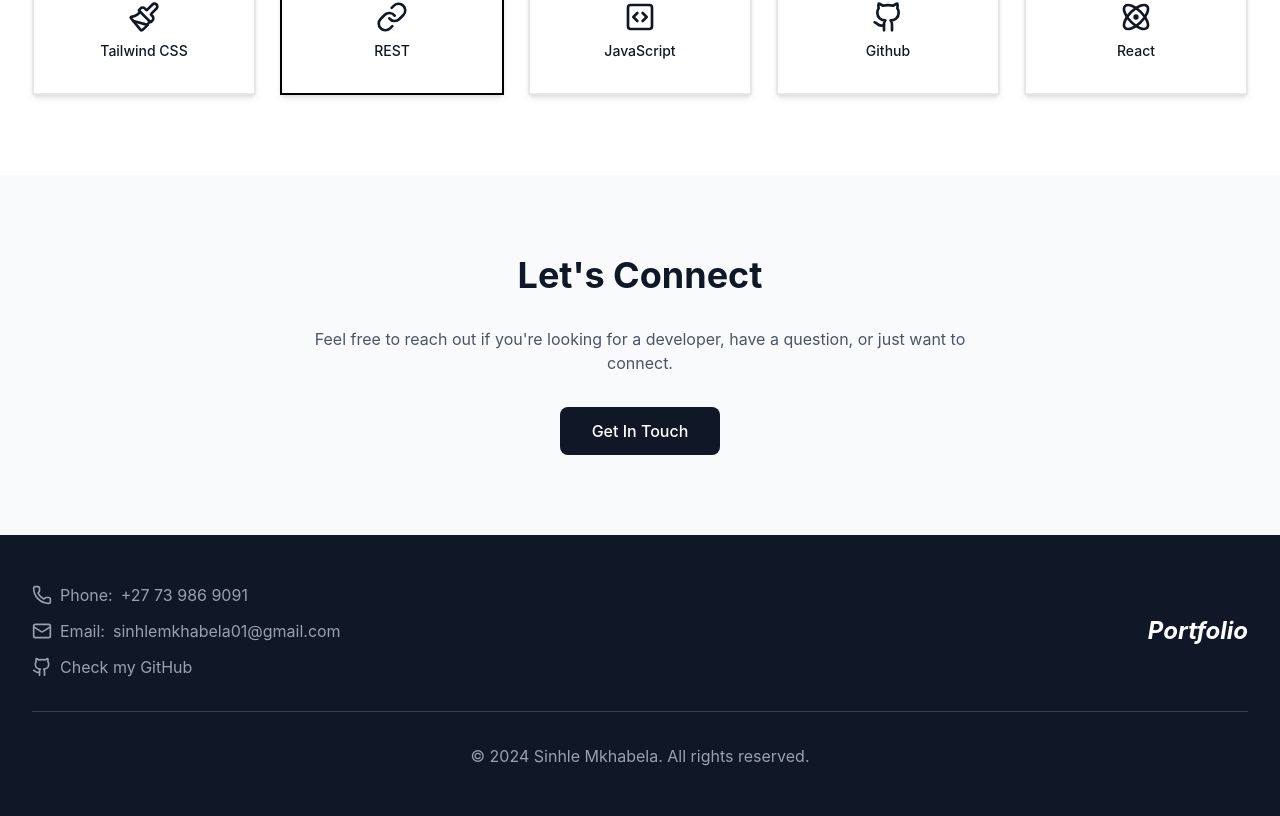
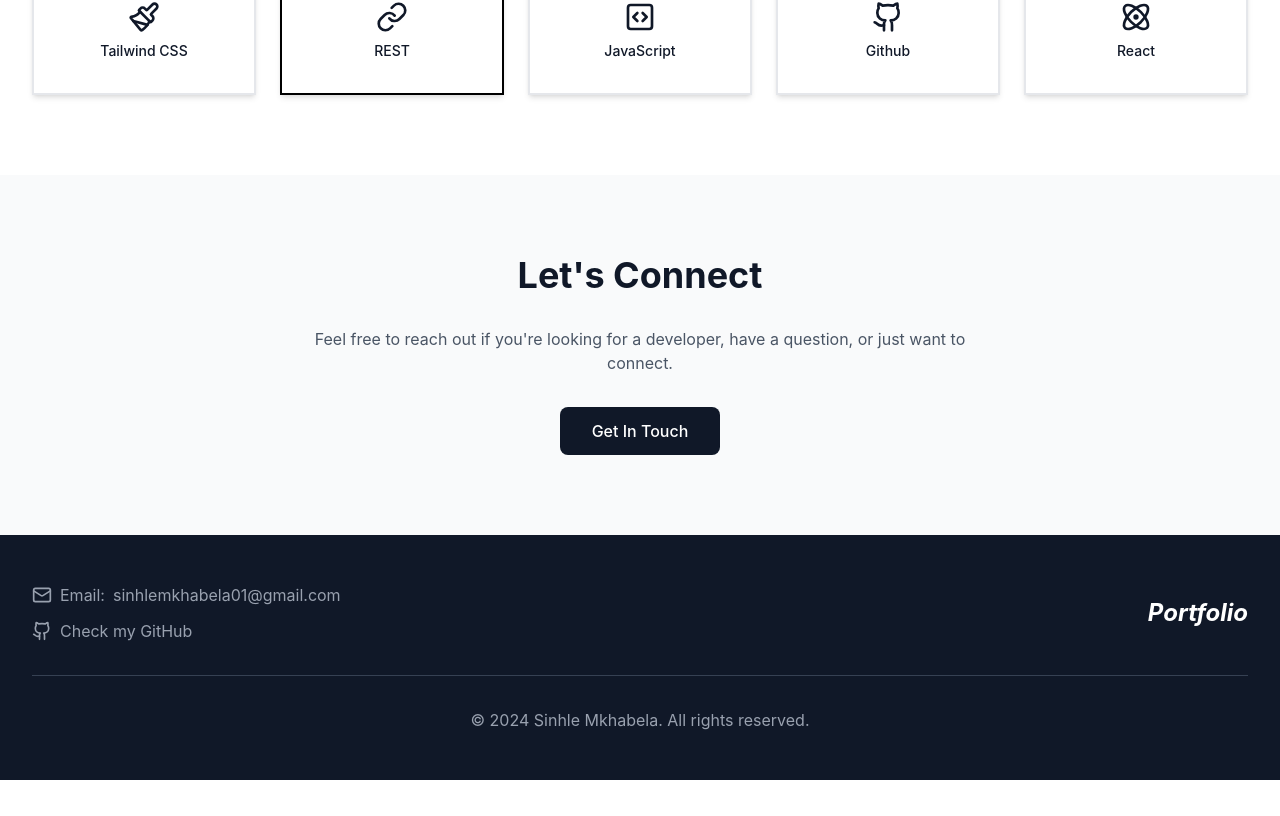
Before and after one commit to SinhleM/portfolio, a React (Vite) app: page / in a window 1280 px wide. Shown: the part 1919-2735 px from the top of the page. After the commit the page ends 2699 px from the top, so only its background shows below. Built offline with nearby package versions, Linux system fonts and the light colour scheme; the HTML template or start-up script is replaced by a standard one.

Commit message:
README.md

```diff
--- a/index.html
+++ b/index.html
@@ -4,7 +4,7 @@
     <meta charset="UTF-8" />
     <link rel="icon" type="image/png" href="./favicon.png" />
     <meta name="viewport" content="width=device-width, initial-scale=1.0" />
-    <title>Vite + React</title>
+    <title>Portfolio</title>
   </head>
   <body>
     <div id="root"></div>
--- a/src/components/Footer.jsx
+++ b/src/components/Footer.jsx
@@ -10,12 +10,7 @@ const Footer = () => {
         <div className="flex flex-col md:flex-row justify-between items-center text-center md:text-left">
           {/* New div for contact info and GitHub - now on the left */}
           <div className="flex flex-col items-center md:items-start space-y-3 mb-4 md:mb-0"> {/* Added mb for mobile spacing, md:items-start for left align */}
-            {/* Phone Number */}
-            <p className="flex items-center space-x-2 text-gray-400">
-              <Phone className="w-5 h-5 text-gray-400" />
-              <span>Phone:</span>
-              <a href="tel:+27721234567" className="hover:text-white transition duration-200">+27 73 986 9091</a>
-            </p>
+
             {/* Email */}
             <p className="flex items-center space-x-2 text-gray-400">
               <Mail className="w-5 h-5 text-gray-400" />
--- a/src/components/Hero.jsx
+++ b/src/components/Hero.jsx
@@ -8,7 +8,7 @@ import { Linkedin, Github } from 'lucide-react';
 function Hero() {
     // Social media icons using Lucide React (Twitter and Instagram removed)
     const socialIcons = [
-        { href: "#", icon: <Linkedin className="w-6 h-6" /> },
+        { href: "linkedin.com/in/sinhle-mkhabela-0b6812345", icon: <Linkedin className="w-6 h-6" /> },
         { href: "https://github.com/SinhleM", icon: <Github className="w-6 h-6" /> },
     ];
 
```
Also changed, not shown: 1 other file (tests, documents, lock files or other folders).
